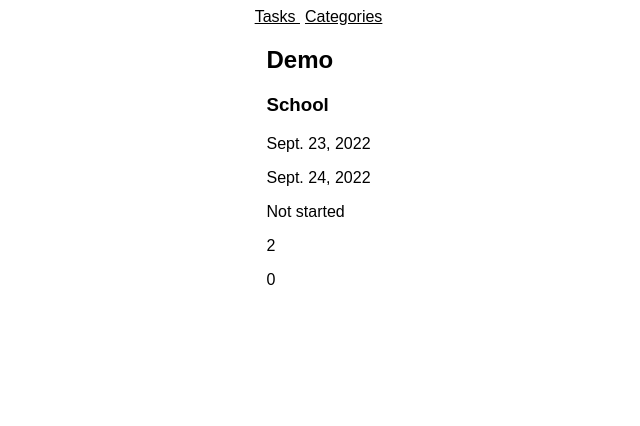
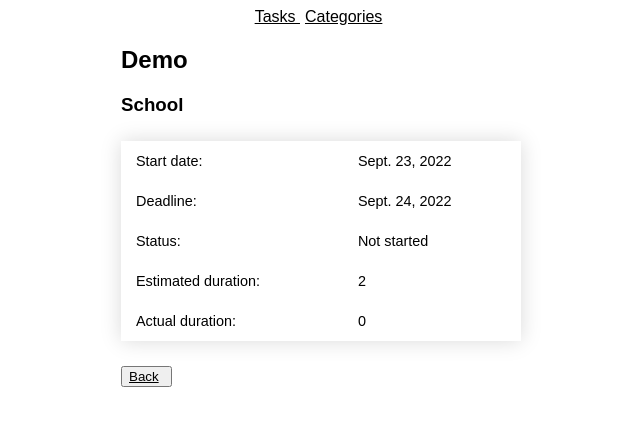
Before and after one commit to olssonmalin/Task-Scheduler, a Django app: page /task/14 in a window 1280 px wide. Shown: the top 426 px of the page, without its empty margins (319-959 px from the left). Run offline with Django 4.2, Linux system fonts and the light colour scheme; data comes from the database, SQL or seed files in the repository; both versions use the stored data as it was after the commit.

Commit message:
Add headers and tables

```diff
--- a/tasks/static/css/base.css
+++ b/tasks/static/css/base.css
@@ -42,3 +42,23 @@ label {
 input {
     margin-bottom: 10px;
 }
+
+table {
+    border-collapse: collapse;
+    margin: 25px 0;
+    font-size: 0.9em;
+    font-family: sans-serif;
+    min-width: 400px;
+    box-shadow: 0 0 20px rgba(0, 0, 0, 0.15);
+}
+
+thead tr {
+    background-color: #373737;
+    color: #ffffff;
+    text-align: left;
+}
+
+th,
+td {
+    padding: 12px 15px;
+}
--- a/tasks/templates/header.html
+++ b/tasks/templates/header.html
@@ -5,7 +5,7 @@
     <meta charset="UTF-8">
     <meta http-equiv="X-UA-Compatible" content="IE=edge">
     <meta name="viewport" content="width=device-width, initial-scale=1.0">
-    <title>Document</title>
+    <title>Task Scheduler</title>
     {% load static %}
     <link rel="stylesheet" href="{% static 'css/base.css' %}">
 </head>
--- a/tasks/templates/single_task.html
+++ b/tasks/templates/single_task.html
@@ -3,11 +3,32 @@
 <div>
     <h2>{{ task.description }}</h2>
     <h3>{{ task.category }}</h3>
-    <p>{{ task.start }}</p>
-    <p>{{ task.deadline }}</p>
-    <p>{{ task.get_status_display }}</p>
-    <p>{{ task.estimated_duration }}</p>
-    <p>{{ task.actual_duration }}</p>
+    <table>
+        <tbody>
+            <tr>
+                <td>Start date:</td>
+                <td>{{ task.start }}</td>
+            </tr>
+            <tr>
+                <td>Deadline:</td>
+                <td>{{ task.deadline }}</td>
+            </tr>
+            <tr>
+                <td>Status:</td>
+                <td>{{ task.get_status_display }}</td>
+            </tr>
+            <tr>
+                <td>Estimated duration:</td>
+                <td>{{ task.estimated_duration }}</td>
+            </tr>
+            <tr>
+                <td>Actual duration:</td>
+                <td>{{ task.actual_duration }}</td>
+            </tr>
+        </tbody>
+    </table>
+
+    <button><a href="{% url 'all tasks'%}">Back</a></button>
 </div>
 
 {% include "footer.html" %}
```
Also changed, not shown: tasks/templates/all_categories.html (+17 -7 lines), tasks/templates/all_tasks.html (+21 -11 lines), db.sqlite3.
